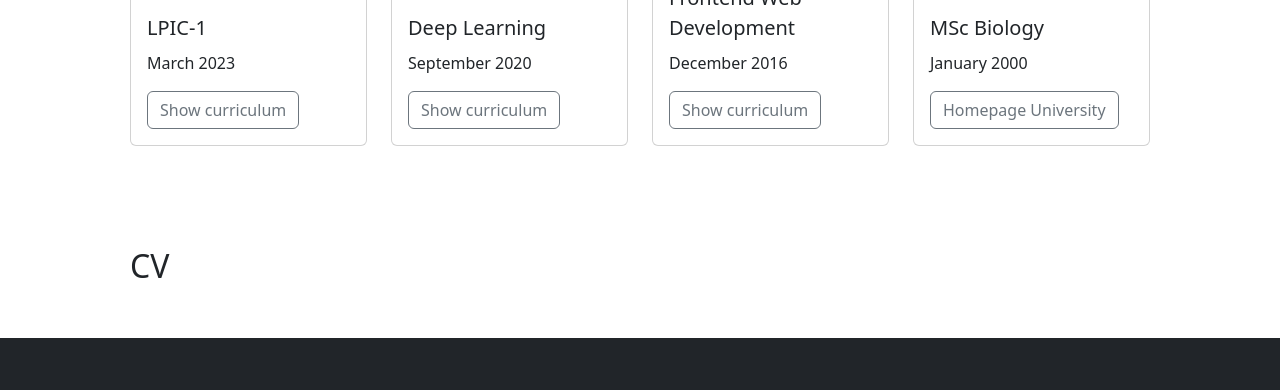
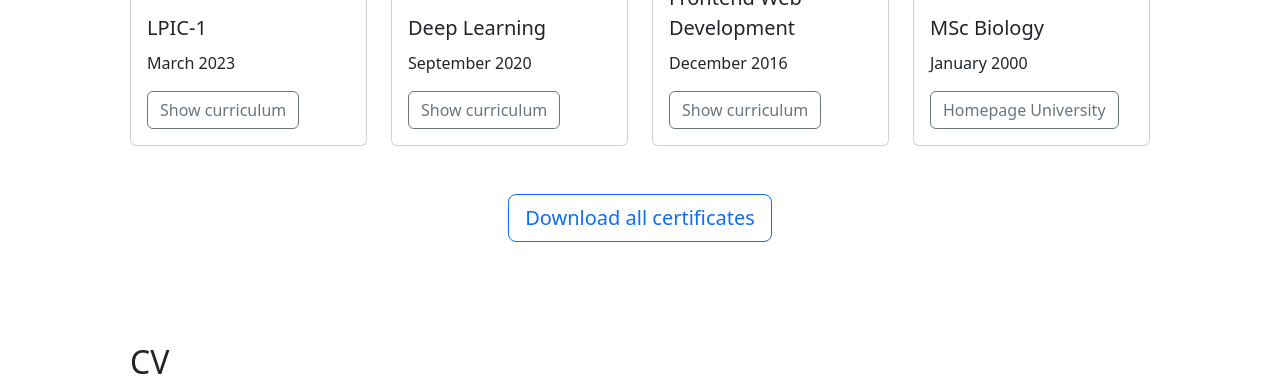
Before and after one commit to thomasgrusz/thomasgrusz.github.io, a plain HTML site: page index.html in a window 1280 px wide. Shown: the part 1400-1790 px from the top of the page. Drawn offline with nearby package versions, Linux system fonts and the light colour scheme.

Commit message:
add download button for pdf with all certificates

```diff
--- a/index.html
+++ b/index.html
@@ -32,7 +32,6 @@
     }
   </style>
 </head>
-<!-- Content -->
 
 <body class="bg-white">
   <!-- HEADER -->
@@ -168,6 +167,13 @@
           </div>
         </div>
       </div>
+      <div class="row justify-content-center text-center mt-5">
+        <div class="col">
+          <a href="assets/Certifications_Thomas_Grusz.pdf" target="_blank"
+            class="btn btn-lg btn-outline-primary">Download all
+            certificates</a>
+        </div>
+      </div>
     </section>
     <!-- CURICULUM VITAE -->
     <section id="cv" class="p-3 p-lg-5">
```
